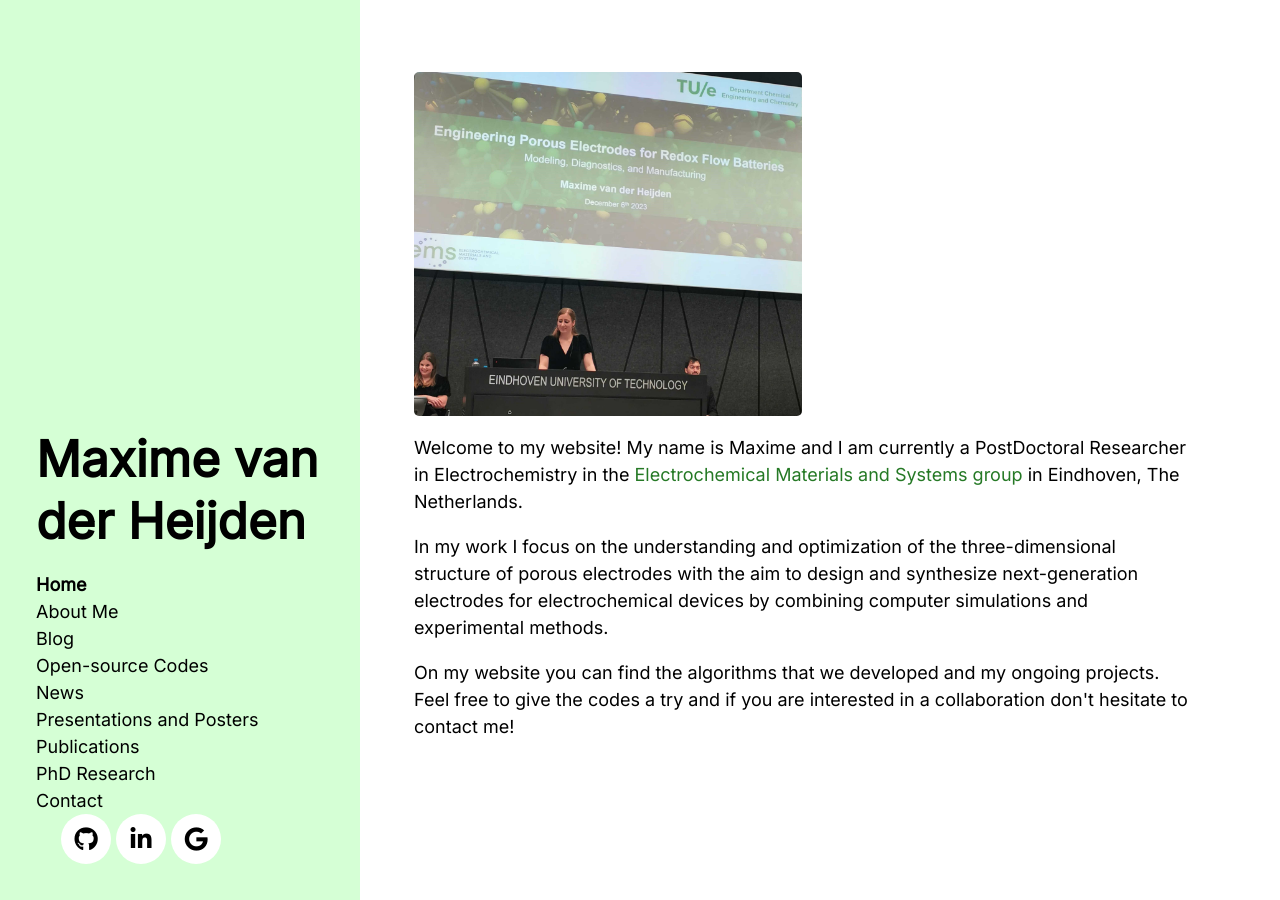
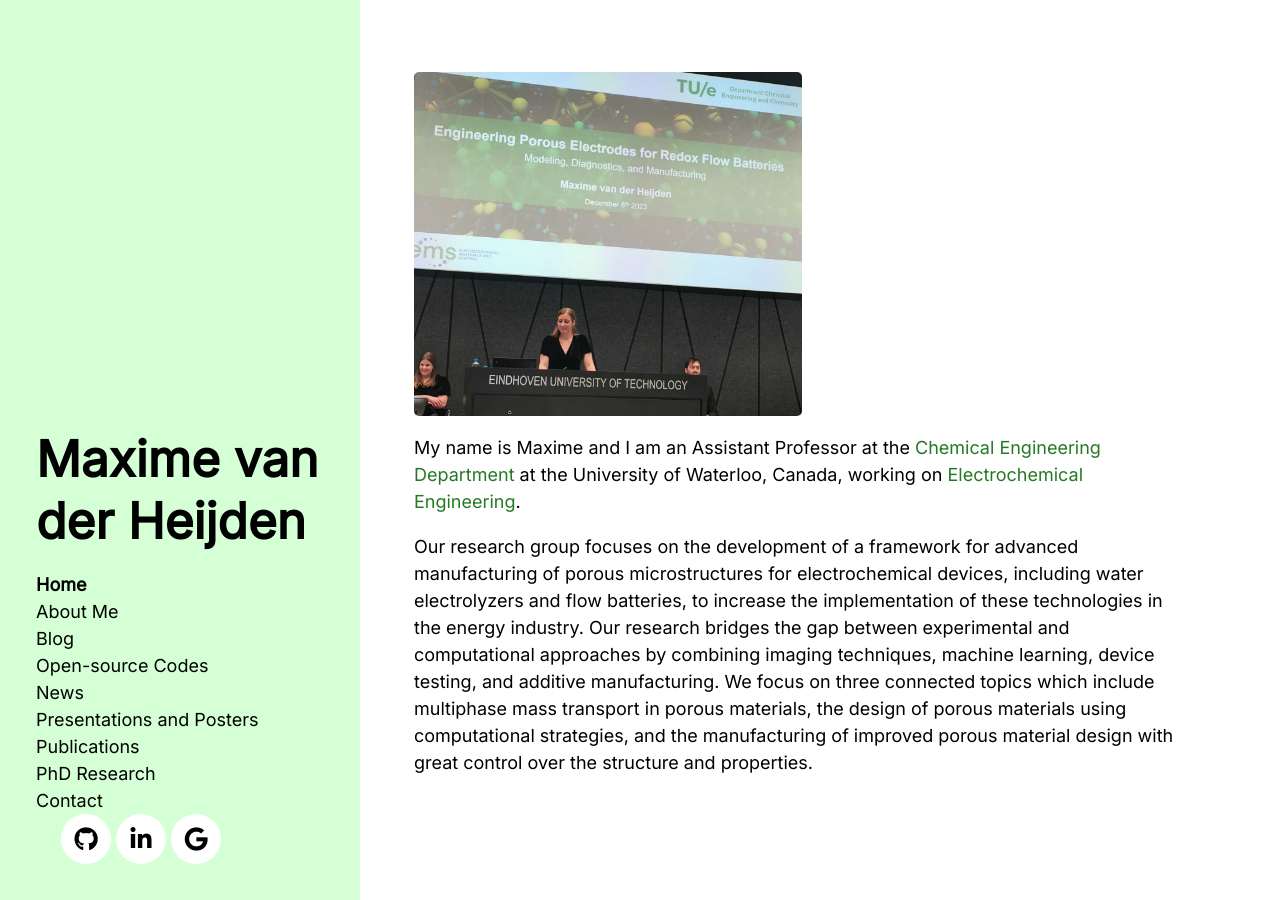
Before and after one commit to MaximevdHeijden/MaximevdHeijden.github.io, a Jekyll site: the page built from index.html, in a window 1280 px wide. Built offline with Jekyll 4.4.1, drawn with Linux system fonts in a browser that asks for light colours; nearby versions of some CDN libraries; the list of posts is cut into pages by our own code.

Commit message:
Update index.html

```diff
--- a/index.html
+++ b/index.html
@@ -6,12 +6,10 @@ title: Home
 <img src="/public/pictures/Defense 3.jpg" alt="color photo ftl" width="50%" height="auto" />
 
 </p>
-  Welcome to my website!
-  My name is Maxime and I am currently a PostDoctoral Researcher in Electrochemistry in the <a target="_blank" href="http://https://www.fornercuencaresearch.com/">Electrochemical Materials and Systems group</a> in Eindhoven, The Netherlands.
+  My name is Maxime and I am an Assistant Professor at the <a target="_blank" href="https://uwaterloo.ca/chemical-engineering//">Chemical Engineering Department</a> at the University of Waterloo, Canada, working on <a target="_blank" href="https://uwaterloo.ca/chemical-engineering/research/research-themes/electrochemical-engineering//">Electrochemical Engineering</a>.
 </p>
 </p>
-   In my work I focus on the understanding and optimization of the three-dimensional structure of porous electrodes with the aim to design and synthesize next-generation electrodes for electrochemical devices by combining computer simulations and experimental methods.
+  Our research group focuses on the development of a framework for advanced manufacturing of porous microstructures for electrochemical devices, including water electrolyzers and flow batteries, to increase the implementation of these technologies in the energy industry. Our research bridges the gap between experimental and computational approaches by combining imaging techniques, machine learning, device testing, and additive manufacturing. We focus on three connected topics which include multiphase mass transport in porous materials, the design of porous materials using computational strategies, and the manufacturing of improved porous material design with great control over the structure and properties.
 </p>
 </p>
-  On my website you can find the algorithms that we developed and my ongoing projects. Feel free to give the codes a try and if you are interested in a collaboration don't hesitate to contact me!
 </p>
```
